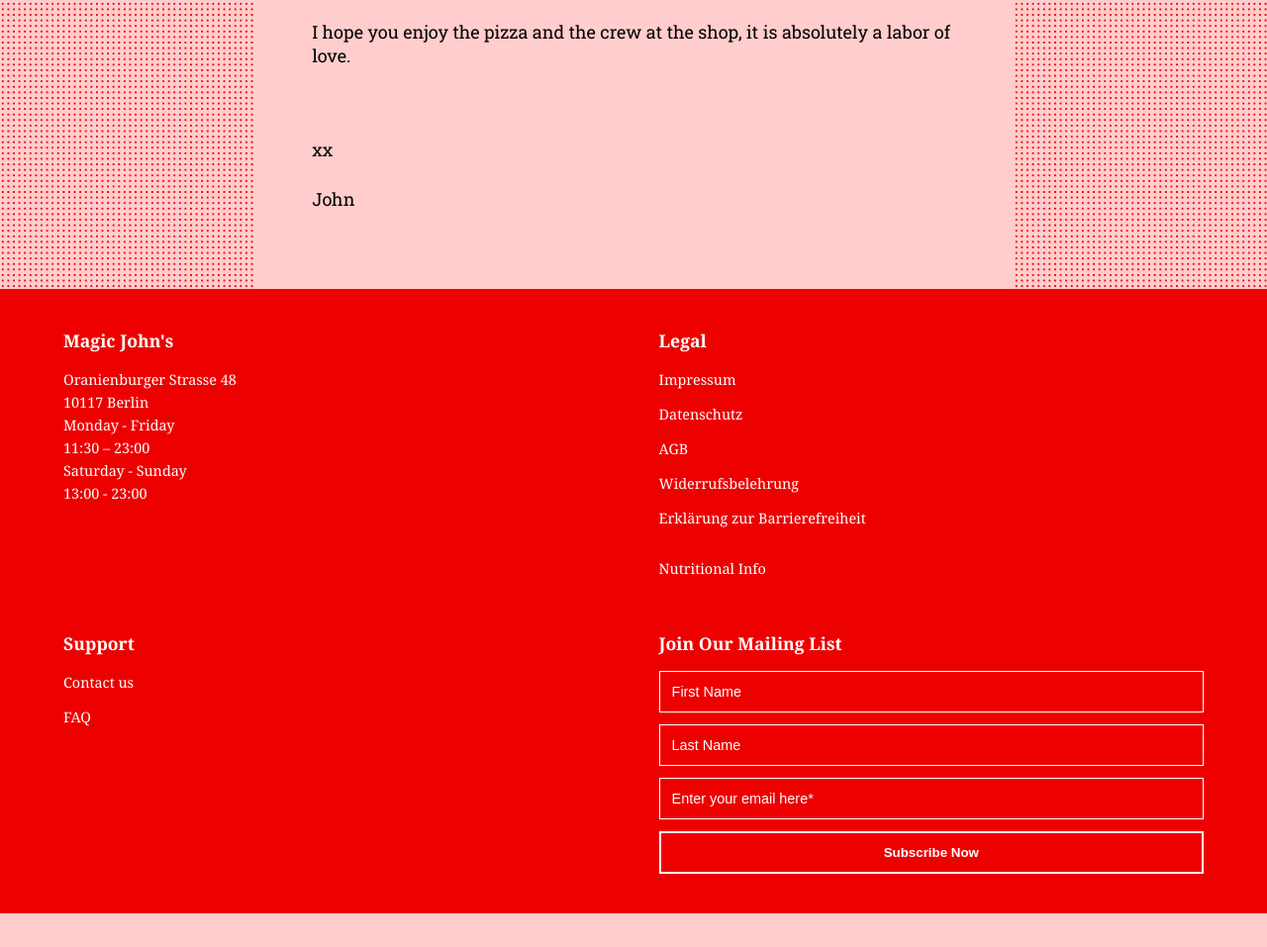
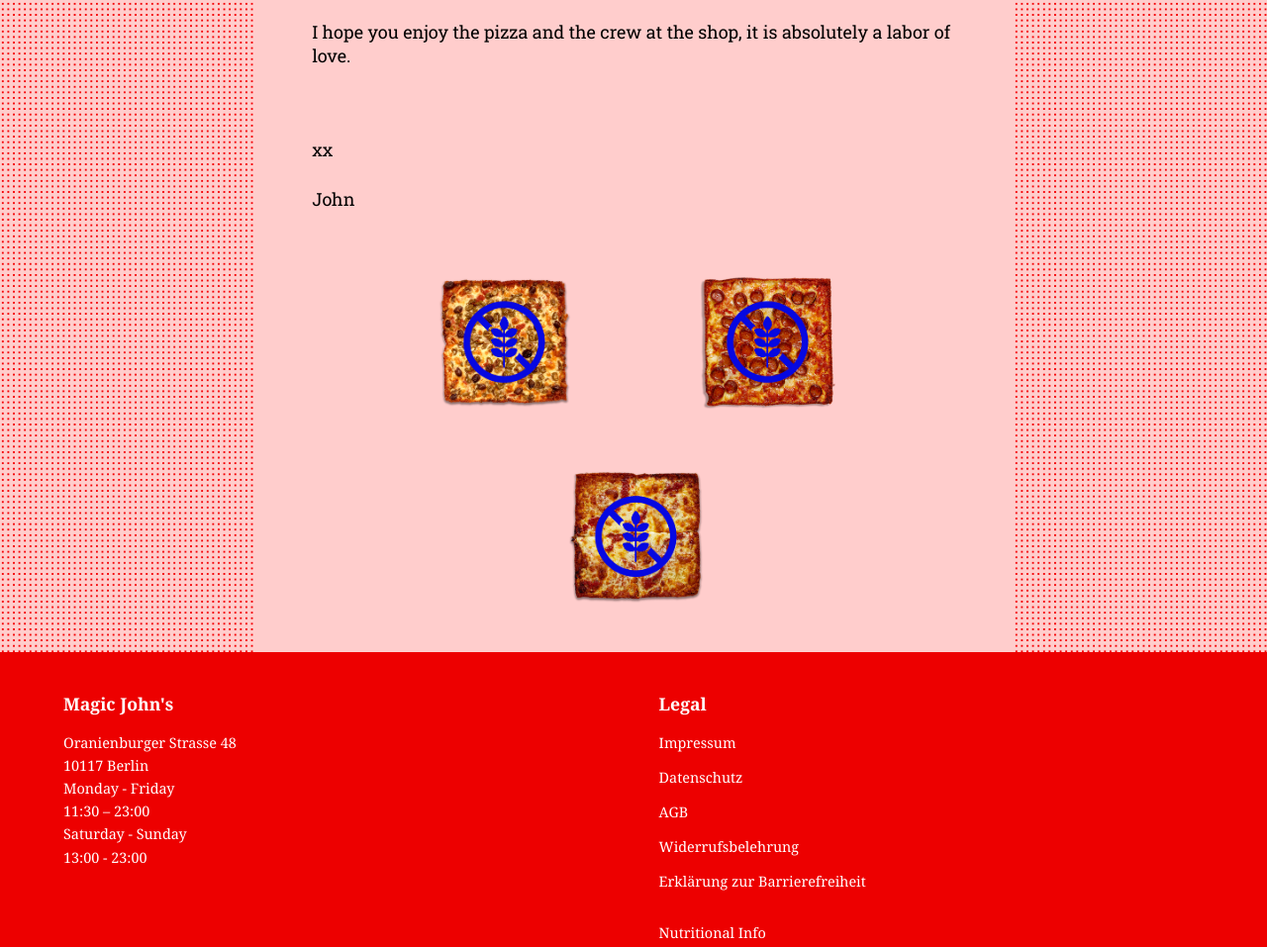
Before and after one commit to Griz-8/MagicJohns_Proyecto, a plain HTML site: page aboutUs.html in a window 1280 px wide. Shown: the part 1824-2781 px from the top of the page at 99% size. Before the commit the page ends 2747 px from the top, so only its background shows below. Drawn offline with Linux system fonts and the light colour scheme.

Commit message:
Add files via upload

```diff
--- a/CSS/aboutUs.css
+++ b/CSS/aboutUs.css
@@ -43,3 +43,18 @@
   align-items: center;
   justify-content: center;
 }
+
+.fotitos {
+  display: flex;
+  flex-direction: row;
+  justify-content: center;
+  flex-wrap: wrap;
+  align-items:center;
+  align-content: center;
+  gap: 2vw;
+}
+
+.fotitos img {
+  flex-grow:0;
+  width: 15rem;
+}
--- a/CSS/base.css
+++ b/CSS/base.css
@@ -58,7 +58,9 @@
   }
 
   .sideizq, .sideder {
-    flex: 1 1 20%;
+    flex-grow: 2;
+    flex-shrink: 1;
+    flex-basis: 20%;
     background-color: rgba(255, 205, 204);
     background-image: radial-gradient(rgba(245, 0, 4) 0.1vh, transparent 0.1vh);
     background-size: 0.7vh 0.7vh;
@@ -66,7 +68,9 @@
   }
 
   .contenido {
-    flex: 2 1 60%;
+    flex-grow: 2;
+    flex-shrink: 1;
+    flex-basis: 60%;
     background-color: rgba(255, 205, 204);
     text-align: center;
     font-size: 5vh;
--- a/CSS/newsletter.css
+++ b/CSS/newsletter.css
@@ -1,5 +1,6 @@
 .newsletter_nw-container {
-    display: flex;
+    display:flex;
+    flex-wrap: wrap;
     max-width: 900px;
     margin: 20px auto;
     box-shadow: 0 0 20px rgba(0, 0, 0, 0.1);
--- a/aboutUs.html
+++ b/aboutUs.html
@@ -111,6 +111,13 @@
 
             <p> John</p>
        </div>
+
+      <div class="fotitos">
+          <img src="Imagenes_MagicJohns/Gluten Free Olive.webp" alt="Gluten Free Olive">
+          <img src="Imagenes_MagicJohns/Gluten Free Pepperoni.webp" alt="Gluten Free Olive">
+          <img src="Imagenes_MagicJohns/Gluten Free Plain.webp" alt="Gluten Free Olive">
+      </div>
+
         </div>
 
       <aside class="sideder"></aside>
@@ -152,6 +159,5 @@
         <button>Subscribe Now</button>
       </div>
     </footer>
-
   </body>
 </html>
```
Also changed, not shown: order_online.html (+0 -11 lines), CSS/delivery.css (line endings or trailing spaces), CSS/index.css (line endings or trailing spaces), CSS/magic_market.css (line endings or trailing spaces), CSS/order_online.css (line endings or trailing spaces), index.html (line endings or trailing spaces), magic_market.html (line endings or trailing spaces).
